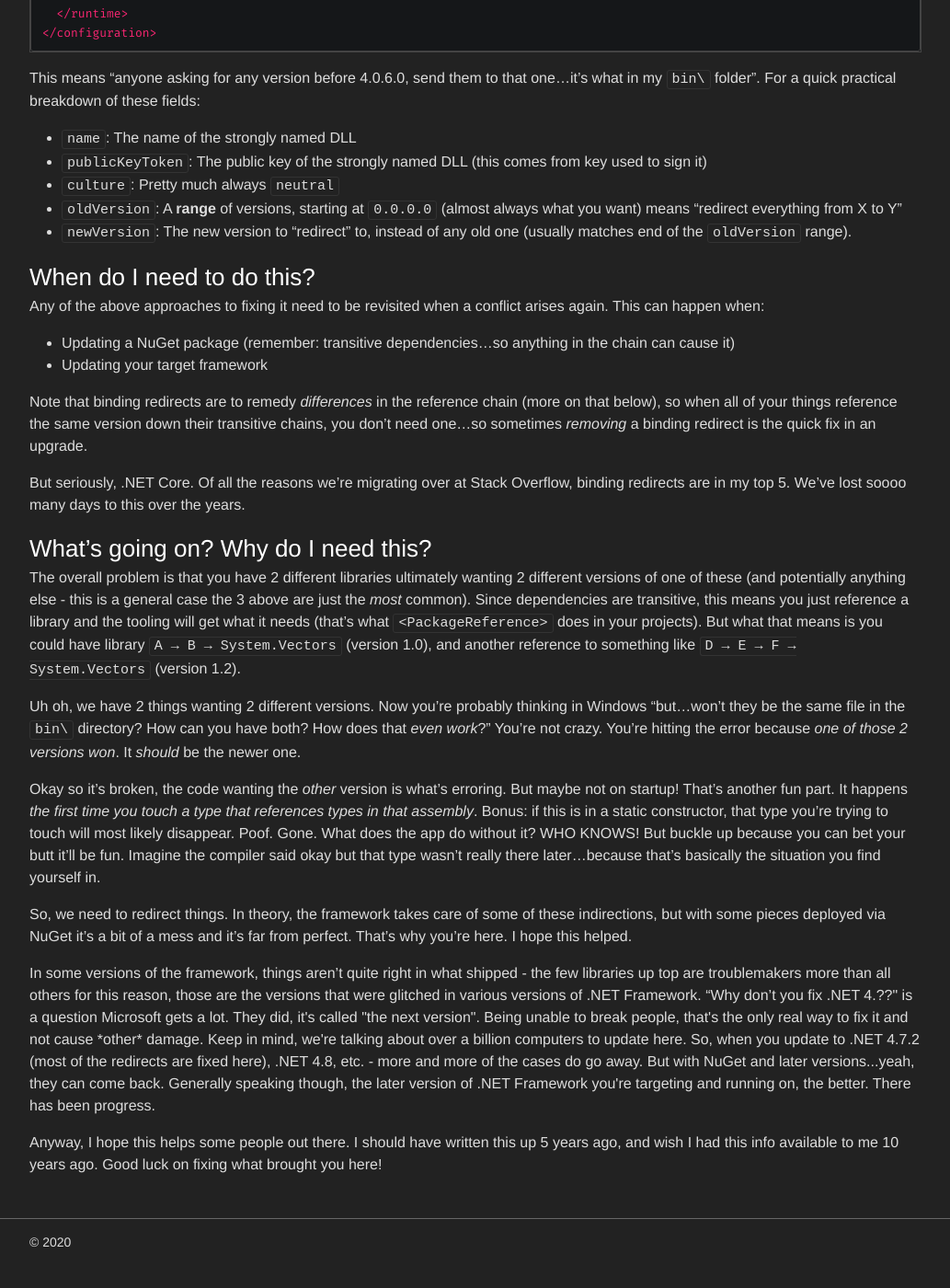
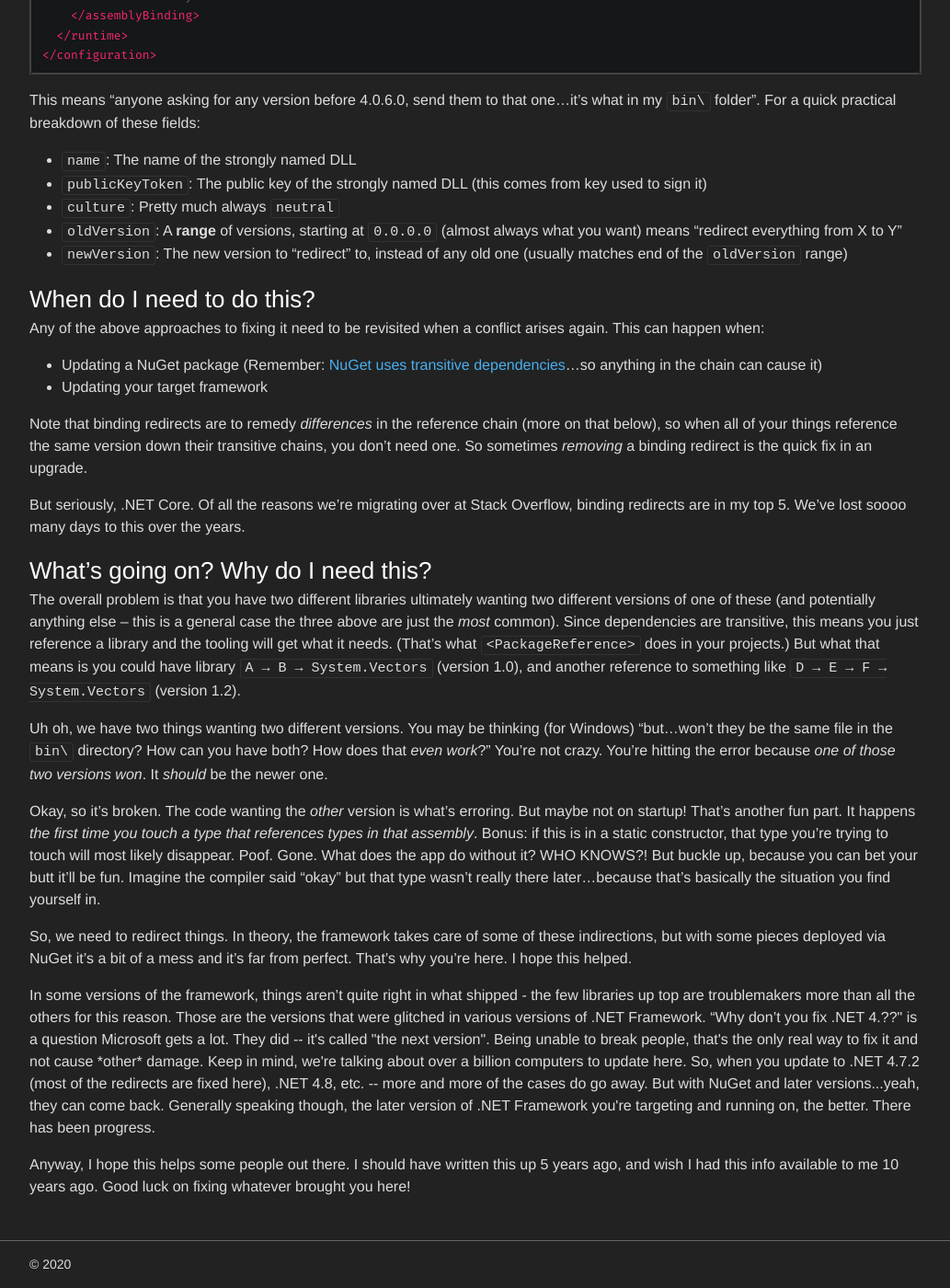
Before and after one commit to NickCraver/nickcraver.github.com, a Jekyll site: the page built from blog/_posts/2020-02-11-binding-redirects.markdown, in a window 1280 px wide and 1400 px high, scrolled down 1706 px. Shown: the whole window at 92% size, without its empty margins (123-1156 px from the left). Built offline with Jekyll 4.4.1, drawn with Linux system fonts in a browser that asks for light colours; comment, search, counter and statistics services are not loaded; before the commit the page ends 3082 px from its top, so only the background shows below that; some of the changed text lies outside the part shown.

Commit message:
Edits!
Thanks to my lovely wife!

````diff
--- a/blog/_posts/2020-02-11-binding-redirects.markdown
+++ b/blog/_posts/2020-02-11-binding-redirects.markdown
@@ -26,24 +26,24 @@
 
 ### The best fix
 
-The best fix is "go to .NET Core". Since .NET Framework (e.g. 4.5, 4.8, etc.) has a heavy backwards compatibility burden, meaning that the assembly loader itself is basically made of unstable plutonium with a hair trigger coated in flesh eating bacteria behind a gate made of unobtanium above a moat of napalm filled with those jellyfish that kill you...that won't ever be really be fixed.
+The best fix is "go to .NET Core". Since .NET Framework (e.g. 4.5, 4.8, etc.) has a heavy backward compatibility burden, meaning that the assembly loader itself is basically made of unstable plutonium with a hair trigger coated in flesh eating bacteria behind a gate made of unobtanium above a moat of napalm filled with those jellyfish that kill you...that won't ever be really be fixed.
 
 However, .NET Core's simplified assembly loading means it *just works*. I'm not saying a migration to .NET Core is trivial, that depends on your situation, but it is generally the best long-term play. We're almost done porting Stack Overflow to .NET Core, and this kind of pain is one of the things we're very much looking forward to not fighting ever again.
 
 ### The fix if you're using .NET Framework
 
-The fix for .NET Framework is "[binding redirects](https://docs.microsoft.com/en-us/dotnet/framework/configure-apps/redirect-assembly-versions)". When you are trying to load an assembly (if it's [strongly named](https://docs.microsoft.com/en-us/dotnet/standard/assembly/strong-named), like the ones in the framework and many libs are), it'll try to load the *specific version* you specified. Unless it's told to load another (likely newer) version. Think of it as "Hey little buddy. It's okay! Don't cry! That API you want is still available...it's just over here". I don't want to replicate the official documentation here since it'll be updated much better by the awesome people on Microsoft Docs these days. Your options to fix it are:
+The fix for .NET Framework is "[binding redirects](https://docs.microsoft.com/en-us/dotnet/framework/configure-apps/redirect-assembly-versions)". When you are trying to load an assembly (and if it's [strongly named](https://docs.microsoft.com/en-us/dotnet/standard/assembly/strong-named), like the ones in the framework and many libs are), it'll try to load the *specific version* you specified. Unless it's told to load another (likely newer) version. Think of it as "Hey little buddy. It's okay! Don't cry! That API you want is still available...it's just over here". I don't want to replicate the official documentation here since it'll be updated much better by the awesome people on Microsoft Docs these days. Your options to fix it are:
 
-- [Enable `<AutoGenerateBindingRedirects>`](https://docs.microsoft.com/en-us/dotnet/framework/configure-apps/how-to-enable-and-disable-automatic-binding-redirection) (this doesn't work for web projects - it doesn't handle `web.config`)
-  - Note: this isn't always perfect, it doesn't handle all transitive cases especially around multi-targeting and conditional references.
+- [Enable `<AutoGenerateBindingRedirects>`](https://docs.microsoft.com/en-us/dotnet/framework/configure-apps/how-to-enable-and-disable-automatic-binding-redirection) (**this doesn't work for web projects** - it doesn't handle `web.config`)
+  - Note: this isn't always perfect. It doesn't handle all transitive cases especially around multi-targeting and conditional references.
 - Build with Visual Studio and hope it has warnings and a click to fix (this *usually* works)
   - Note: this isn't always perfect either, hence the "hope".
 - [**Manually edit your *.config file**](https://docs.microsoft.com/en-us/dotnet/framework/configure-apps/redirect-assembly-versions#manually-editing-the-app-config-file).
-  - This is the surest way (and what Visual Studio is doing above), but also the most manual & fun on upgrades.
+  - This is the surest way (and what Visual Studio is doing above), but also the most manual and/or fun on upgrades.
 
-Unfortunately, what that help manual editing doesn't mention is the ***assembly versions are not the NuGet versions***. For instance [System.Runtime.CompilerServices.Unsafe 4.7.0](https://www.nuget.org/packages/System.Runtime.CompilerServices.Unsafe/4.7.0) on NuGet is _assembly_ version 4.0.6.0. The assembly version is what matters. The easiest way I use to figure this out on Windows is the [NuGet Package Explorer](https://github.com/NuGetPackageExplorer/NuGetPackageExplorer) ([Windows Store link](https://www.microsoft.com/en-us/p/nuget-package-explorer/9wzdncrdmdm3) - easiest install option) maintained by [Oren Novotny](https://github.com/onovotny). Either from within NPE's feed browser or from NuGet.org (there's a "Download package" option in the right sidebar), open the package. Select the framework you're loading (they should all match really) and double click the DLL. It'll have a section that says "Strong Name: Yes, version: `4.x.x.x`"
+Unfortunately, what that "manual editing" article doesn't mention is the ***assembly versions are not the NuGet versions***. For instance, [System.Runtime.CompilerServices.Unsafe 4.7.0](https://www.nuget.org/packages/System.Runtime.CompilerServices.Unsafe/4.7.0) on NuGet is _assembly_ version 4.0.6.0. The assembly version is what matters. The easiest way I use to figure this out on Windows is the [NuGet Package Explorer](https://github.com/NuGetPackageExplorer/NuGetPackageExplorer) ([Windows Store link](https://www.microsoft.com/en-us/p/nuget-package-explorer/9wzdncrdmdm3) - easiest install option) maintained by [Oren Novotny](https://github.com/onovotny). Either from within NPE's feed browser or from NuGet.org (there's a "Download package" option in the right sidebar), open the package. Select the framework you're loading (they *should* all match really) and double click the DLL. It'll have a section that says "Strong Name: Yes, version: `4.x.x.x`"
 
-For example, if you had libraries wanting various versions of `System.Numerics.Vectors` a most likely fix is to prefer the latest (as of writing this, [4.7.0 on NuGet](https://www.nuget.org/packages/System.Runtime.CompilerServices.Unsafe/4.7.0) which is assembly version 4.0.6.0 from earlier) part of your config would look something like this:
+For example, if you had libraries wanting various versions of `System.Numerics.Vectors`, the most likely fix is to prefer the latest (as of writing this, [4.7.0 on NuGet](https://www.nuget.org/packages/System.Runtime.CompilerServices.Unsafe/4.7.0) which is assembly version 4.0.6.0 from earlier). Part of your config would look something like this:
 
 ```xml
 <configuration>
@@ -65,29 +65,29 @@
 - `publicKeyToken`: The public key of the strongly named DLL (this comes from key used to sign it)
 - `culture`: Pretty much always `neutral`
 - `oldVersion`: A **range** of versions, starting at `0.0.0.0` (almost always what you want) means "redirect everything from X to Y"
-- `newVersion`: The new version to "redirect" to, instead of any old one (usually matches end of the `oldVersion` range).
+- `newVersion`: The new version to "redirect" to, instead of any old one (usually matches end of the `oldVersion` range)
 
 ### When do I need to do this?
 
 Any of the above approaches to fixing it need to be revisited when a conflict arises again. This can happen when:
 
-- Updating a NuGet package (remember: transitive dependencies...so anything in the chain can cause it)
+- Updating a NuGet package (Remember: [NuGet uses transitive dependencies](https://docs.microsoft.com/en-us/nuget/concepts/dependency-resolution.)...so anything in the chain can cause it)
 - Updating your target framework
 
-Note that binding redirects are to remedy *differences* in the reference chain (more on that below), so when all of your things reference the same version down their transitive chains, you don't need one...so sometimes *removing* a binding redirect is the quick fix in an upgrade.
+Note that binding redirects are to remedy *differences* in the reference chain (more on that below), so when all of your things reference the same version down their transitive chains, you don't need one. So sometimes *removing* a binding redirect is the quick fix in an upgrade.
 
 But seriously, .NET Core. Of all the reasons we're migrating over at Stack Overflow, binding redirects are in my top 5. We've lost soooo many days to this over the years.
 
 ### What's going on? Why do I need this?
 
-The overall problem is that you have 2 different libraries ultimately wanting 2 different versions of one of these (and potentially anything else - this is a general case the 3 above are just the *most* common). Since dependencies are transitive, this means you just reference a library and the tooling will get what it needs (that's what `<PackageReference>` does in your projects). But what that means is you could have library `A → B → System.Vectors` (version 1.0), and another reference to something like `D → E → F → System.Vectors` (version 1.2).
+The overall problem is that you have two different libraries ultimately wanting two different versions of one of these (and potentially anything else -- this is a general case the three above are just the *most* common). Since dependencies are transitive, this means you just reference a library and the tooling will get what it needs. (That's what `<PackageReference>` does in your projects.) But what that means is you could have library `A → B → System.Vectors` (version 1.0), and another reference to something like `D → E → F → System.Vectors` (version 1.2).
 
-Uh oh, we have 2 things wanting 2 different versions. Now you're probably thinking in Windows "but...won't they be the same file in the `bin\` directory? How can you have both? How does that *even work*?" You're not crazy. You're hitting the error because *one of those 2 versions won*. It _should_ be the newer one.
+Uh oh, we have two things wanting two different versions. You may be thinking (for Windows) "but...won't they be the same file in the `bin\` directory? How can you have both? How does that *even work*?" You're not crazy. You're hitting the error because *one of those two versions won*. It _should_ be the newer one.
 
-Okay so it's broken, the code wanting the *other* version is what's erroring. But maybe not on startup! That's another fun part. It happens *the first time you touch a type that references types in that assembly*. Bonus: if this is in a static constructor, that type you're trying to touch will most likely disappear. Poof. Gone. What does the app do without it? WHO KNOWS! But buckle up because you can bet your butt it'll be fun. Imagine the compiler said okay but that type wasn't really there later...because that's basically the situation you find yourself in.
+Okay, so it's broken. The code wanting the *other* version is what's erroring. But maybe not on startup! That's another fun part. It happens *the first time you touch a type that references types in that assembly*. Bonus: if this is in a static constructor, that type you're trying to touch will most likely disappear. Poof. Gone. What does the app do without it? WHO KNOWS?! But buckle up, because you can bet your butt it'll be fun. Imagine the compiler said "okay" but that type wasn't really there later...because that's basically the situation you find yourself in.
 
 So, we need to redirect things. In theory, the framework takes care of some of these indirections, but with some pieces deployed via NuGet it's a bit of a mess and it's far from perfect. That's why you're here. I hope this helped.
 
-In some versions of the framework, things aren't quite right in what shipped - the few libraries up top are troublemakers more than all others for this reason, those are the versions that were glitched in various versions of .NET Framework. "Why don't you fix .NET 4.<version>??" is a question Microsoft gets a lot. They did, it's called "the next version". Being unable to break people, that's the only real way to fix it and not cause *other* damage. Keep in mind, we're talking about over a billion computers to update here. So, when you update to .NET 4.7.2 (most of the redirects are fixed here), .NET 4.8, etc. - more and more of the cases do go away. But with NuGet and later versions...yeah, they can come back. Generally speaking though, the later version of .NET Framework you're targeting and running on, the better. There has been progress.
+In some versions of the framework, things aren't quite right in what shipped - the few libraries up top are troublemakers more than all the others for this reason. Those are the versions that were glitched in various versions of .NET Framework. "Why don't you fix .NET 4.<version>??" is a question Microsoft gets a lot. They did -- it's called "the next version". Being unable to break people, that's the only real way to fix it and not cause *other* damage. Keep in mind, we're talking about over a billion computers to update here. So, when you update to .NET 4.7.2 (most of the redirects are fixed here), .NET 4.8, etc. -- more and more of the cases do go away. But with NuGet and later versions...yeah, they can come back. Generally speaking though, the later version of .NET Framework you're targeting and running on, the better. There has been progress.
 
-Anyway, I hope this helps some people out there. I should have written this up 5 years ago, and wish I had this info available to me 10 years ago. Good luck on fixing what brought you here!
+Anyway, I hope this helps some people out there. I should have written this up 5 years ago, and wish I had this info available to me 10 years ago. Good luck on fixing whatever brought you here!
````
Also changed, not shown: other parts of blog/_posts/2020-02-11-binding-redirects.markdown (+2 -2 lines).
